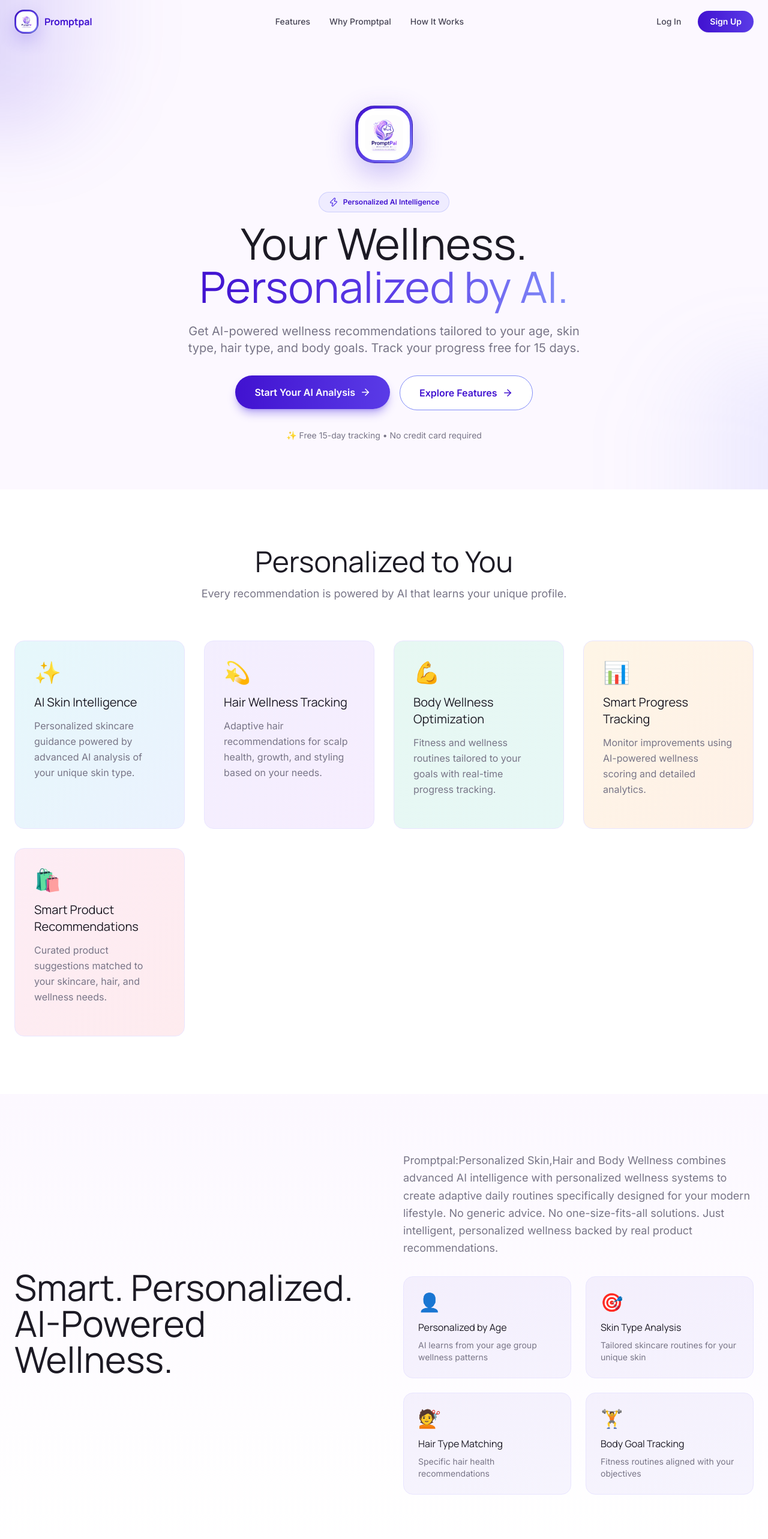
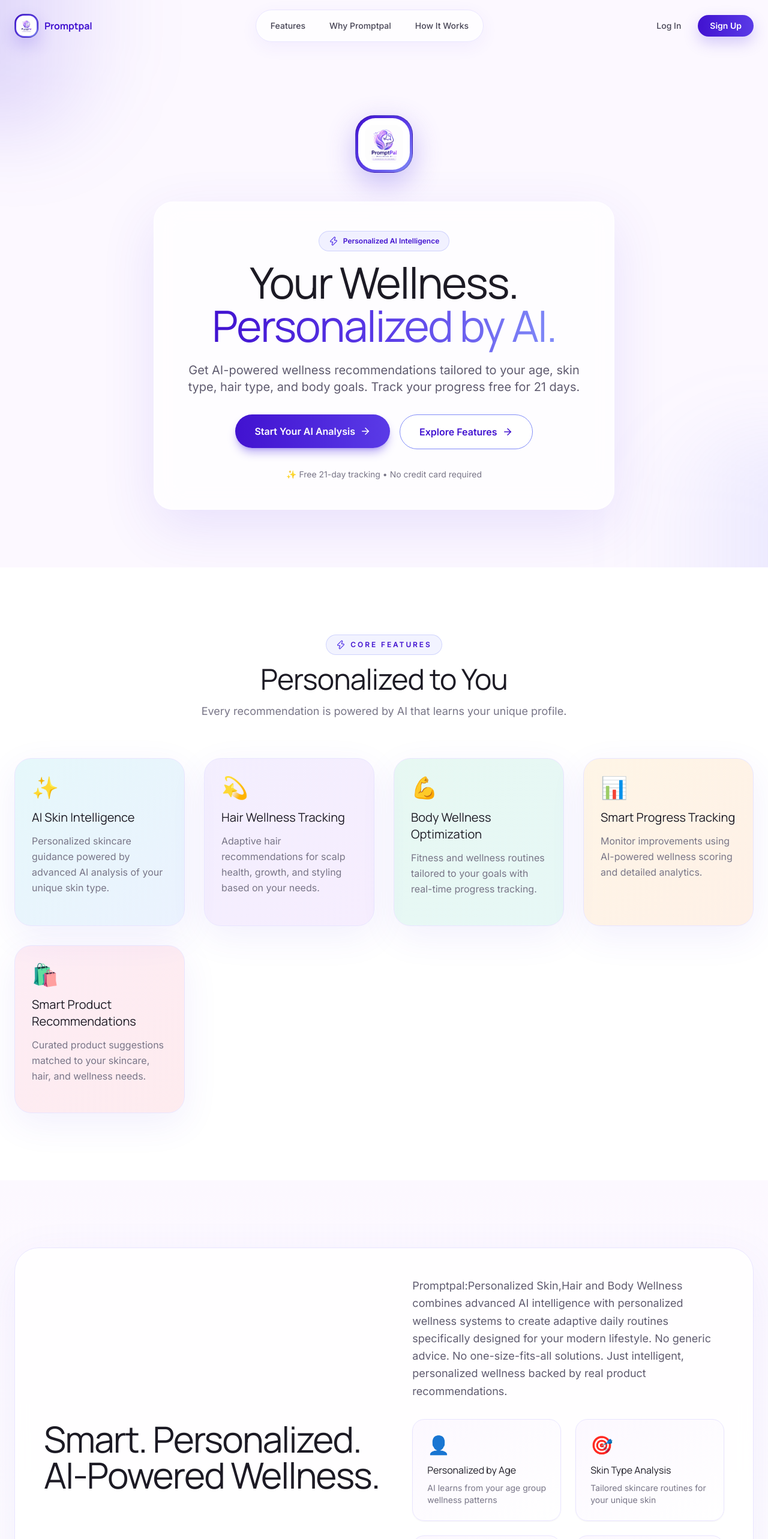
Before and after one commit to AmayH18/PromptPal-Live, a React (Create React App) app: page / in a window 1280 px wide. Shown: the top 2566 px of the page at 60% size. Built offline with nearby package versions, Linux system fonts and the light colour scheme; no server answers.

Commit message:
Final review build - PromptPal v1.0

```diff
--- a/src/index.css
+++ b/src/index.css
@@ -3,5 +3,15 @@
 @tailwind utilities;
 
 body {
-  @apply bg-slate-950 text-slate-100 font-sans;
+  @apply bg-slate-950 font-sans text-slate-100 antialiased;
+  overflow-x: hidden;
 }
+
+* {
+  box-sizing: border-box;
+}
+
+::selection {
+  background: rgba(129, 140, 248, 0.35);
+  color: white;
+}
--- a/src/pages/DashboardPage.js
+++ b/src/pages/DashboardPage.js
@@ -202,7 +202,7 @@ export default function DashboardPage() {
               </div>
               <button
                 onClick={() => navigate("/choose-advice")}
-                className="inline-flex items-center gap-2 rounded-full px-5 py-2.5 text-sm font-semibold text-white transition hover:-translate-y-0.5"
+                className="inline-flex items-center gap-2 rounded-full px-4 py-2.5 text-sm font-semibold text-white transition hover:-translate-y-0.5"
                 style={{ background: "linear-gradient(135deg, #0ea5e9, #8b5cf6)", boxShadow: "0 8px 24px rgba(139,92,246,0.3)" }}
               >
                 🎯 Advice Hub
--- a/src/pages/LandingPage.jsx
+++ b/src/pages/LandingPage.jsx
@@ -1,7 +1,7 @@
 import React, { useState, useEffect } from 'react';
 import { motion, AnimatePresence } from 'framer-motion';
 import { Link } from 'react-router-dom';
-import { ArrowRight, Check, Zap, Menu, X } from 'lucide-react';
+import { ArrowRight, Check, Zap, Menu, X, Brain, TrendingUp, UtensilsCrossed, Dumbbell, BellRing, BarChart3 } from 'lucide-react';
 
 // Navbar Component
 function Navbar() {
@@ -46,14 +46,14 @@ function Navbar() {
         </Link>
 
         {/* Desktop Nav */}
-        <nav className="hidden md:flex items-center gap-8">
-          <a href="#features" className="text-sm font-medium text-[#474555] transition hover:text-[#4112d0]">
+        <nav className="hidden md:flex items-center gap-2 rounded-full border border-[#e9e5ff] bg-white/70 px-2 py-2 shadow-[0_8px_30px_rgba(90,59,231,0.06)] backdrop-blur-sm">
+          <a href="#features" className="rounded-full px-4 py-2 text-sm font-medium text-[#474555] transition hover:bg-[#f1ecfa] hover:text-[#4112d0]">
             Features
           </a>
-          <a href="#why" className="text-sm font-medium text-[#474555] transition hover:text-[#4112d0]">
+          <a href="#why" className="rounded-full px-4 py-2 text-sm font-medium text-[#474555] transition hover:bg-[#f1ecfa] hover:text-[#4112d0]">
             Why Promptpal
           </a>
-          <a href="#how" className="text-sm font-medium text-[#474555] transition hover:text-[#4112d0]">
+          <a href="#how" className="rounded-full px-4 py-2 text-sm font-medium text-[#474555] transition hover:bg-[#f1ecfa] hover:text-[#4112d0]">
             How It Works
           </a>
         </nav>
@@ -68,7 +68,7 @@ function Navbar() {
           </Link>
           <Link
             to="/signup"
-            className="rounded-full bg-gradient-to-r from-[#4112d0] to-[#5a3be7] px-5 py-2 text-sm font-semibold text-white shadow-sm transition hover:shadow-[0_8px_20px_rgba(90,59,231,0.35)] hover:scale-105"
+            className="rounded-full bg-gradient-to-r from-[#4112d0] to-[#5a3be7] px-5 py-2 text-sm font-semibold text-white shadow-[0_10px_24px_rgba(90,59,231,0.25)] transition hover:shadow-[0_14px_32px_rgba(90,59,231,0.35)] hover:scale-[1.03]"
           >
             Sign Up
           </Link>
@@ -126,8 +126,8 @@ function HeroSection() {
         <div className="absolute -bottom-40 -right-40 h-96 w-96 rounded-full blur-3xl bg-gradient-to-l from-[#818cf8]/20 to-transparent" />
       </div>
 
-      <div className="relative z-10 mx-auto max-w-[1400px] px-6 py-20">
-        <div className="flex flex-col items-center text-center space-y-12">
+      <div className="relative z-10 mx-auto max-w-[1400px] px-6 py-20 lg:py-24">
+        <div className="flex flex-col items-center text-center space-y-10 md:space-y-12">
           {/* Logo Center */}
           <motion.div
             initial={{ opacity: 0, scale: 0.8 }}
@@ -151,7 +151,7 @@ function HeroSection() {
             initial={{ opacity: 0, y: 20 }}
             animate={{ opacity: 1, y: 0 }}
             transition={{ duration: 0.8, delay: 0.3 }}
-            className="max-w-3xl space-y-8"
+            className="max-w-3xl space-y-8 rounded-[2rem] border border-white/80 bg-white/70 px-6 py-10 shadow-[0_30px_90px_rgba(90,59,231,0.12)] backdrop-blur-xl sm:px-10 lg:px-14 lg:py-12"
           >
             <div>
               <motion.div
@@ -162,7 +162,7 @@ function HeroSection() {
                 <span className="text-xs font-semibold text-[#4112d0]">Personalized AI Intelligence</span>
               </motion.div>
 
-              <h1 style={{ fontFamily: "'Manrope', sans-serif" }} className="text-5xl md:text-6xl lg:text-7xl font-800 text-[#1c1a24] leading-[1.1] mb-6">
+              <h1 style={{ fontFamily: "'Manrope', sans-serif" }} className="text-5xl md:text-6xl lg:text-7xl font-800 text-[#1c1a24] leading-[1.05] tracking-[-0.03em] mb-6">
                 Your Wellness.
                 <br />
                 <span className="bg-gradient-to-r from-[#4112d0] via-[#5a3be7] to-[#818cf8] bg-clip-text text-transparent">
@@ -170,8 +170,8 @@ function HeroSection() {
                 </span>
               </h1>
 
-              <p className="text-lg md:text-xl text-[#787587] leading-relaxed max-w-2xl mx-auto">
-                Get AI-powered wellness recommendations tailored to your age, skin type, hair type, and body goals. Track your progress free for 15 days.
+              <p className="mx-auto max-w-2xl text-lg leading-relaxed text-[#5f5b6f] md:text-xl">
+                Get AI-powered wellness recommendations tailored to your age, skin type, hair type, and body goals. Track your progress free for 21 days.
               </p>
             </div>
 
@@ -197,7 +197,7 @@ function HeroSection() {
             </div>
 
             <p className="text-sm text-[#787587] text-center">
-              ✨ Free 15-day tracking • No credit card required
+              ✨ Free 21-day tracking • No credit card required
             </p>
           </motion.div>
         </div>
@@ -247,7 +247,7 @@ function FeaturesSection() {
   ];
 
   return (
-    <section id="features" className="relative py-24 bg-white">
+    <section id="features" className="relative py-24 bg-white lg:py-28">
       <div className="mx-auto max-w-[1400px] px-6">
         {/* Section Header */}
         <motion.div
@@ -257,10 +257,14 @@ function FeaturesSection() {
           transition={{ duration: 0.6 }}
           viewport={{ once: true }}
         >
-          <h2 style={{ fontFamily: "'Manrope', sans-serif" }} className="text-4xl md:text-5xl font-800 text-[#1c1a24] mb-4">
+          <div className="mb-4 inline-flex items-center gap-2 rounded-full border border-[#818cf8]/30 bg-[#818cf8]/10 px-4 py-2">
+            <Zap size={16} className="text-[#5a3be7]" />
+            <span className="text-xs font-semibold uppercase tracking-[0.24em] text-[#4112d0]">Core Features</span>
+          </div>
+          <h2 style={{ fontFamily: "'Manrope', sans-serif" }} className="text-4xl md:text-5xl font-800 text-[#1c1a24] mb-4 tracking-[-0.02em]">
             Personalized to You
           </h2>
-          <p className="text-lg text-[#787587] max-w-2xl mx-auto">
+          <p className="mx-auto max-w-2xl text-lg text-[#787587]">
             Every recommendation is powered by AI that learns your unique profile.
           </p>
         </motion.div>
@@ -270,7 +274,7 @@ function FeaturesSection() {
           {features.map((feature, i) => (
             <motion.div
               key={i}
-              className={`group rounded-2xl border border-[#e9e5ff] bg-gradient-to-br ${feature.gradient} p-8 backdrop-blur-sm transition-all hover:shadow-[0_20px_60px_rgba(90,59,231,0.15)] hover:border-[#818cf8] cursor-pointer`}
+              className={`group rounded-[1.75rem] border border-[#e9e5ff] bg-gradient-to-br ${feature.gradient} p-7 shadow-[0_18px_60px_rgba(90,59,231,0.08)] backdrop-blur-sm transition-all duration-500 hover:-translate-y-2 hover:shadow-[0_24px_70px_rgba(90,59,231,0.15)] hover:border-[#818cf8] cursor-pointer`}
               initial={{ opacity: 0, y: 30 }}
               whileInView={{ opacity: 1, y: 0 }}
               transition={{ duration: 0.5, delay: i * 0.1 }}
@@ -303,9 +307,9 @@ function WhyPromptPalSection() {
   ];
 
   return (
-    <section id="why" className="relative py-24 bg-gradient-to-b from-[#fcf8ff] to-white">
+    <section id="why" className="relative py-24 bg-gradient-to-b from-[#fcf8ff] to-white lg:py-28">
       <div className="mx-auto max-w-[1400px] px-6">
-        <div className="grid gap-16 lg:grid-cols-2 items-center">
+        <div className="grid gap-10 lg:grid-cols-[1.05fr_0.95fr] items-center rounded-[2.5rem] border border-[#e9e5ff] bg-white/80 p-8 shadow-[0_24px_80px_rgba(90,59,231,0.08)] backdrop-blur-md md:p-10 lg:p-12">
           {/* Left: Heading */}
           <motion.div
             initial={{ opacity: 0, x: -50 }}
@@ -313,7 +317,7 @@ function WhyPromptPalSection() {
             transition={{ duration: 0.6 }}
             viewport={{ once: true }}
           >
-            <h2 style={{ fontFamily: "'Manrope', sans-serif" }} className="text-5xl md:text-6xl font-800 text-[#1c1a24] leading-[1.2]">
+            <h2 style={{ fontFamily: "'Manrope', sans-serif" }} className="text-5xl md:text-6xl font-800 text-[#1c1a24] leading-[1.1] tracking-[-0.03em]">
               Smart. Personalized.
               <br />
               AI-Powered Wellness.
@@ -328,7 +332,7 @@ function WhyPromptPalSection() {
             transition={{ duration: 0.6 }}
             viewport={{ once: true }}
           >
-            <p className="text-lg text-[#787587] leading-relaxed">
+            <p className="text-lg text-[#5f5b6f] leading-relaxed">
               Promptpal:Personalized Skin,Hair and Body Wellness combines advanced AI intelligence with personalized wellness systems to create adaptive daily routines specifically designed for your modern lifestyle. No generic advice. No one-size-fits-all solutions. Just intelligent, personalized wellness backed by real product recommendations.
             </p>
 
@@ -337,8 +341,8 @@ function WhyPromptPalSection() {
               {benefits.map((benefit, i) => (
                 <motion.div
                   key={i}
-                  className="rounded-2xl border border-[#e9e5ff] bg-gradient-to-br from-[#4112d0]/5 to-[#5a3be7]/5 p-6 hover:shadow-lg transition-all"
-                  whileHover={{ y: -4 }}
+                  className="rounded-[1.25rem] border border-[#e9e5ff] bg-gradient-to-br from-[#4112d0]/6 to-[#5a3be7]/6 p-6 shadow-sm transition-all duration-300 hover:-translate-y-1 hover:shadow-[0_16px_45px_rgba(90,59,231,0.12)]"
+                  whileHover={{ y: -4, scale: 1.01 }}
                 >
                   <div className="text-3xl mb-3">{benefit.icon}</div>
                   <h4 style={{ fontFamily: "'Manrope', sans-serif" }} className="font-700 text-[#1c1a24] mb-2">{benefit.title}</h4>
@@ -371,13 +375,13 @@ function HowItWorksSection() {
     {
       number: '03',
       title: 'Track & Improve',
-      description: 'Follow your personalized plan for 15 days free. See real results with AI-powered progress tracking and smart reminders.',
+      description: 'Follow your personalized plan for 21 days free. See real results with AI-powered progress tracking and smart reminders.',
       icon: '✅',
     },
   ];
 
   return (
-    <section id="how" className="relative py-24 bg-white">
+    <section id="how" className="relative py-24 bg-white lg:py-28">
       <div className="mx-auto max-w-[1400px] px-6">
         {/* Section Header */}
         <motion.div
@@ -419,7 +423,7 @@ function HowItWorksSection() {
               </motion.div>
 
               {/* Card */}
-              <div className="rounded-2xl border border-[#e9e5ff] bg-gradient-to-br from-white to-[#f7f1ff] p-8 pt-24 hover:shadow-lg transition-all">
+              <div className="rounded-[1.75rem] border border-[#e9e5ff] bg-gradient-to-br from-white to-[#f7f1ff] p-8 pt-24 shadow-[0_16px_50px_rgba(15,23,42,0.04)] transition-all duration-500 hover:-translate-y-2 hover:shadow-[0_24px_60px_rgba(90,59,231,0.12)]">
                 <span style={{ fontFamily: "'Manrope', sans-serif" }} className="text-sm font-700 text-[#4112d0]">{step.number}</span>
                 <h3 style={{ fontFamily: "'Manrope', sans-serif" }} className="text-2xl font-700 text-[#1c1a24] mt-3 mb-3">
                   {step.title}
@@ -438,10 +442,97 @@ function HowItWorksSection() {
 
 
 
+// Future Scope Section
+function FutureScopeSection() {
+  const futureFeatures = [
+    {
+      icon: Brain,
+      title: 'AI Wellness Coach',
+      description: 'Personal AI coach that continuously adapts your wellness routine based on your habits and progress.',
+    },
+    {
+      icon: TrendingUp,
+      title: 'AI Progress Analysis',
+      description: 'Advanced AI insights to identify trends, improvements and wellness patterns over time.',
+    },
+    {
+      icon: UtensilsCrossed,
+      title: 'AI Meal Planner',
+      description: 'Personalized daily meal recommendations generated according to body goals, allergies and nutrition requirements.',
+    },
+    {
+      icon: Dumbbell,
+      title: 'AI Workout Planner',
+      description: 'AI-generated workout plans customized for fitness level, body goals and daily activity.',
+    },
+    {
+      icon: BellRing,
+      title: 'Smart AI Reminders',
+      description: 'Intelligent reminders for skincare, workouts, hydration, sleep and healthy routines.',
+    },
+    {
+      icon: BarChart3,
+      title: 'Premium Analytics Dashboard',
+      description: 'Comprehensive wellness analytics with long-term progress tracking and advanced health insights.',
+    },
+  ];
+
+  return (
+    <section className="relative py-24 bg-gradient-to-b from-white to-[#fcf8ff] lg:py-28">
+      <div className="mx-auto max-w-[1400px] px-6">
+        <motion.div
+          className="mb-14 text-center"
+          initial={{ opacity: 0, y: 20 }}
+          whileInView={{ opacity: 1, y: 0 }}
+          transition={{ duration: 0.6 }}
+          viewport={{ once: true }}
+        >
+          <div className="mb-4 inline-flex items-center gap-2 rounded-full border border-[#818cf8]/30 bg-[#818cf8]/10 px-4 py-2">
+            <Zap size={16} className="text-[#5a3be7]" />
+            <span className="text-xs font-semibold uppercase tracking-[0.2em] text-[#4112d0]">Future Scope</span>
+          </div>
+          <h2 style={{ fontFamily: "'Manrope', sans-serif" }} className="text-4xl md:text-5xl font-800 text-[#1c1a24] mb-4">
+            Where Promptpal Is Headed
+          </h2>
+          <p className="mx-auto max-w-2xl text-lg text-[#787587]">
+            A visionary roadmap of intelligent features designed to make wellness guidance even more adaptive, personal, and actionable.
+          </p>
+        </motion.div>
+
+        <div className="grid gap-6 md:grid-cols-2 xl:grid-cols-3">
+          {futureFeatures.map((feature, i) => {
+            const Icon = feature.icon;
+            return (
+              <motion.div
+                key={feature.title}
+                className="group relative overflow-hidden rounded-[1.75rem] border border-[#e9e5ff] bg-white/80 p-8 shadow-[0_16px_50px_rgba(90,59,231,0.08)] backdrop-blur-sm transition-all duration-500 hover:-translate-y-2 hover:border-[#818cf8] hover:shadow-[0_24px_70px_rgba(90,59,231,0.16)]"
+                initial={{ opacity: 0, y: 30 }}
+                whileInView={{ opacity: 1, y: 0 }}
+                transition={{ duration: 0.5, delay: i * 0.06 }}
+                viewport={{ once: true }}
+                whileHover={{ y: -8, scale: 1.02 }}
+              >
+                <div className="absolute inset-x-0 top-0 h-1 bg-gradient-to-r from-[#4112d0] via-[#5a3be7] to-[#818cf8]" />
+                <div className="mb-5 flex h-12 w-12 items-center justify-center rounded-2xl border border-[#e9e5ff] bg-gradient-to-br from-[#4112d0]/10 to-[#5a3be7]/10 text-[#4112d0] transition-transform duration-300 group-hover:scale-110">
+                  <Icon size={20} />
+                </div>
+                <h3 style={{ fontFamily: "'Manrope', sans-serif" }} className="mb-3 text-xl font-700 text-[#1c1a24]">
+                  {feature.title}
+                </h3>
+                <p className="leading-relaxed text-[#787587]">{feature.description}</p>
+              </motion.div>
+            );
+          })}
+        </div>
+      </div>
+    </section>
+  );
+}
+
 // CTA Section
 function CTASection() {
   return (
-    <section className="relative py-24 bg-white">
+    <section className="relative py-24 bg-white lg:py-28">
       {/* Background effects */}
       <div className="absolute inset-0 overflow-hidden">
         <div className="absolute -top-40 -left-40 h-96 w-96 rounded-full blur-3xl bg-gradient-to-r from-[#4112d0]/20 via-[#5a3be7]/15 to-transparent" />
@@ -450,7 +541,7 @@ function CTASection() {
 
       <div className="relative z-10 mx-auto max-w-[1200px] px-6">
         <motion.div
-          className="rounded-3xl border border-[#e9e5ff] bg-gradient-to-br from-[#4112d0]/10 via-[#5a3be7]/10 to-[#818cf8]/10 backdrop-blur-xl px-8 md:px-12 py-16 md:py-20 text-center"
+          className="rounded-[2rem] border border-[#e9e5ff] bg-gradient-to-br from-[#4112d0]/12 via-[#5a3be7]/10 to-[#818cf8]/12 px-8 py-16 text-center shadow-[0_24px_80px_rgba(90,59,231,0.10)] backdrop-blur-xl md:px-12 md:py-20"
           initial={{ opacity: 0, scale: 0.9 }}
           whileInView={{ opacity: 1, scale: 1 }}
           transition={{ duration: 0.6 }}
@@ -464,7 +555,7 @@ function CTASection() {
             </span>
           </h2>
           <p className="text-lg text-[#787587] max-w-2xl mx-auto mb-8">
-            Get AI-powered recommendations in minutes. Track free for 15 days. No credit card required.
+            Get AI-powered recommendations in minutes. Track free for 21 days. No credit card required.
           </p>
 
           <div className="flex flex-col sm:flex-row gap-4 justify-center">
@@ -495,63 +586,14 @@ function CTASection() {
 // Footer Component
 function Footer() {
   return (
-    <footer className="border-t border-[#e9e5ff] bg-white py-12">
-      <div className="mx-auto max-w-[1400px] px-6">
-        <div className="grid gap-8 md:grid-cols-3 mb-8">
-          {/* Brand */}
-          <div>
-            <Link to="/" className="flex items-center gap-2 mb-4">
-              <div className="flex h-8 w-8 items-center justify-center rounded-lg bg-gradient-to-br from-[#4112d0] to-[#818cf8] p-1">
-                <img
-                  src="/promptpal_logo.png"
-                  alt="Promptpal logo"
-                  className="h-full w-full rounded object-contain"
-                  onError={(e) => { e.target.style.display = 'none'; }}
-                />
-              </div>
-              <span style={{ fontFamily: "'Manrope', sans-serif" }} className="font-700 text-[#4112d0] text-xs">Promptpal:<br/>Personalized</span>
-            </Link>
-            <p className="text-sm text-[#787587]">Personalized skin, hair & body wellness powered by AI.</p>
-          </div>
-
-          {/* Product */}
-          <div>
-            <h4 style={{ fontFamily: "'Manrope', sans-serif" }} className="font-700 text-[#1c1a24] mb-4">Product</h4>
-            <ul className="space-y-2">
-              {['Features', 'How It Works', 'Pricing', 'Security'].map((item) => (
-                <li key={item}>
-                  <a href="#" className="text-sm text-[#787587] hover:text-[#4112d0] transition">
-                    {item}
-                  </a>
-                </li>
-              ))}
-            </ul>
-          </div>
-
-
-
-          {/* Legal */}
-          <div>
-            <h4 style={{ fontFamily: "'Manrope', sans-serif" }} className="font-700 text-[#1c1a24] mb-4">Legal</h4>
-            <ul className="space-y-2">
-              {['Privacy', 'Terms', 'Cookies', 'License'].map((item) => (
-                <li key={item}>
-                  <a href="#" className="text-sm text-[#787587] hover:text-[#4112d0] transition">
-                    {item}
-                  </a>
-                </li>
-              ))}
-            </ul>
-          </div>
-        </div>
-
-        {/* Bottom */}
-        <div className="border-t border-[#e9e5ff] pt-8 flex flex-col md:flex-row items-center justify-between">
-          <p className="text-sm text-[#787587]">
-            © {new Date().getFullYear()} Promptpal:Personalized Skin,Hair and Body Wellness. All rights reserved.
-          </p>
-
-        </div>
+    <footer className="border-t border-[#e9e5ff] bg-white py-10">
+      <div className="mx-auto flex max-w-[1400px] items-center justify-center px-6">
+        <a
+          href="mailto:promptpalwellness@gmail.com"
+          className="rounded-full border border-[#e9e5ff] bg-[#faf8ff] px-5 py-2.5 text-sm font-medium text-[#4112d0] shadow-sm transition hover:-translate-y-0.5 hover:bg-[#f1ecfa] hover:text-[#5a3be7]"
+        >
+          promptpalwellness@gmail.com
+        </a>
       </div>
     </footer>
   );
@@ -568,6 +610,7 @@ export default function LandingPage() {
       <FeaturesSection />
       <WhyPromptPalSection />
       <HowItWorksSection />
+      <FutureScopeSection />
       <CTASection />
       <Footer />
     </div>
--- a/src/pages/ProfilePage.js
+++ b/src/pages/ProfilePage.js
@@ -165,7 +165,7 @@ export default function ProfilePage() {
                   Manage your wellness details and preferences
                 </p>
               </div>
-              <div className="flex flex-wrap justify-end gap-3">
+              <div className="flex flex-wrap justify-end gap-2 sm:gap-3">
                 <button
                   onClick={() => { clearProfileCache(); navigate("/edit-profile"); }}
                   className="rounded-full px-4 py-2 text-sm font-semibold text-white transition hover:-translate-y-0.5"
@@ -193,7 +193,7 @@ export default function ProfilePage() {
                     localStorage.removeItem("promptpal_userId");
                     navigate("/login");
                   }}
-                  className="rounded-full border border-rose-400/30 bg-rose-500/10 px-4 py-2 text-sm font-semibold text-rose-300 transition hover:bg-rose-500/20"
+                  className="rounded-full border border-rose-400/30 bg-rose-500/10 px-3 py-2 text-sm font-semibold text-rose-300 transition hover:bg-rose-500/20 sm:px-4"
                 >
                   Logout
                 </button>
--- a/src/pages/PromptPal.jsx
+++ b/src/pages/PromptPal.jsx
@@ -433,7 +433,7 @@ export default function PromptPal() {
         />
 
         {/* ── Content ── */}
-        <div className="relative z-10 min-h-screen px-4 py-10 sm:px-8 sm:py-14 lg:px-12">
+        <div className="relative z-10 min-h-screen px-4 py-6 sm:px-8 sm:py-10 lg:px-12">
           <div className="mx-auto flex max-w-7xl flex-col gap-10 lg:gap-12">
 
             <div className="fade-up flex justify-start" style={{ animationDelay: "0.01s" }}>
@@ -614,7 +614,7 @@ export default function PromptPal() {
                 <button
                   onClick={generateAdvice}
                   disabled={isInvalidSelection || loading}
-                  className="inline-flex flex-shrink-0 items-center gap-2 rounded-full border border-white/[0.16] bg-white/[0.09] px-5 py-2.75 text-[13px] font-semibold text-white transition duration-300 hover:border-white/30 hover:bg-white/[0.15] disabled:cursor-not-allowed disabled:opacity-45"
+                  className="inline-flex flex-shrink-0 items-center gap-2 rounded-full border border-white/[0.16] bg-white/[0.09] px-4 py-2.5 text-[13px] font-semibold text-white transition duration-300 hover:border-white/30 hover:bg-white/[0.15] disabled:cursor-not-allowed disabled:opacity-45"
                 >
                   {loading ? (
                     <>
```
Also changed, not shown: src/pages/EditProfilePage.js (+22 -10 lines), src/pages/ForgotPasswordPage.js (+11 -11 lines), src/pages/LoginPage.js (+8 -8 lines), src/pages/PromptPalResultPage.jsx (+10 -10 lines), src/pages/SignupPage.js (+7 -7 lines).
